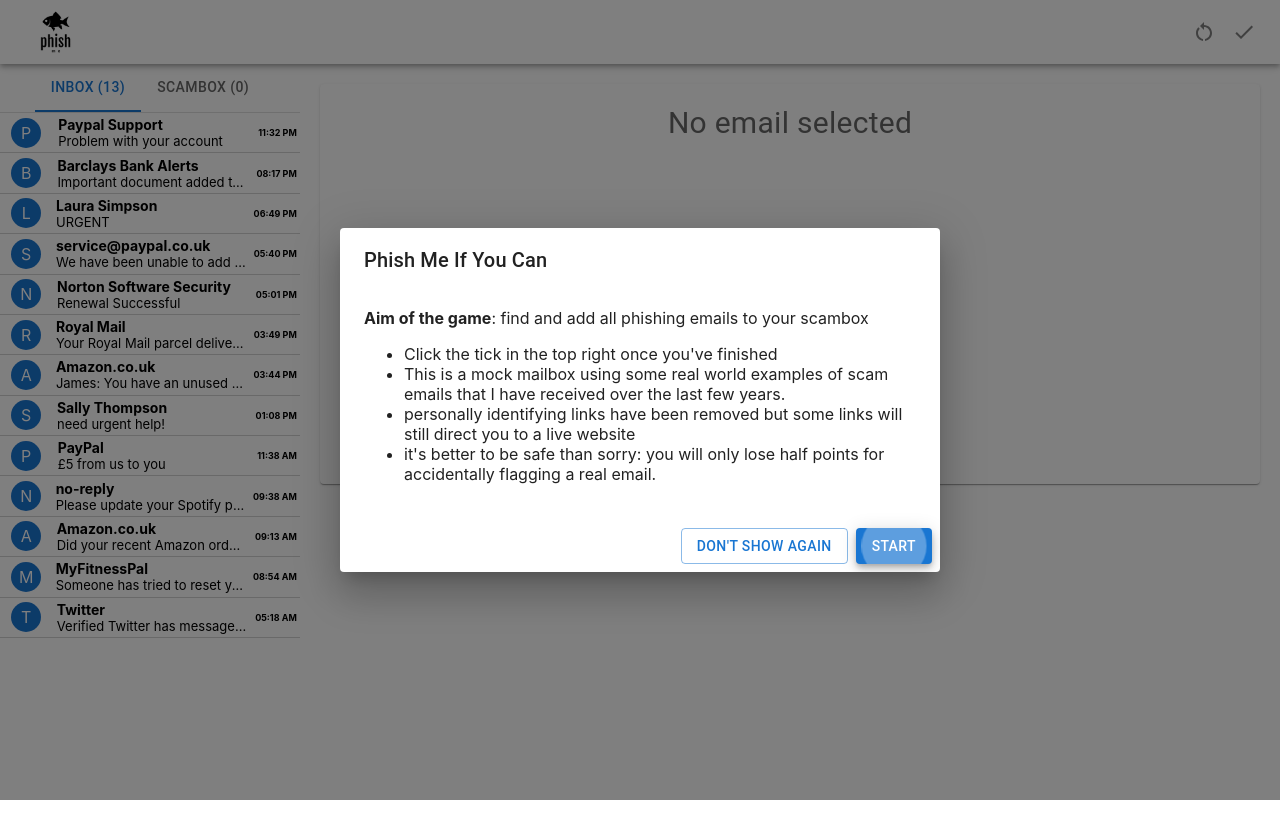
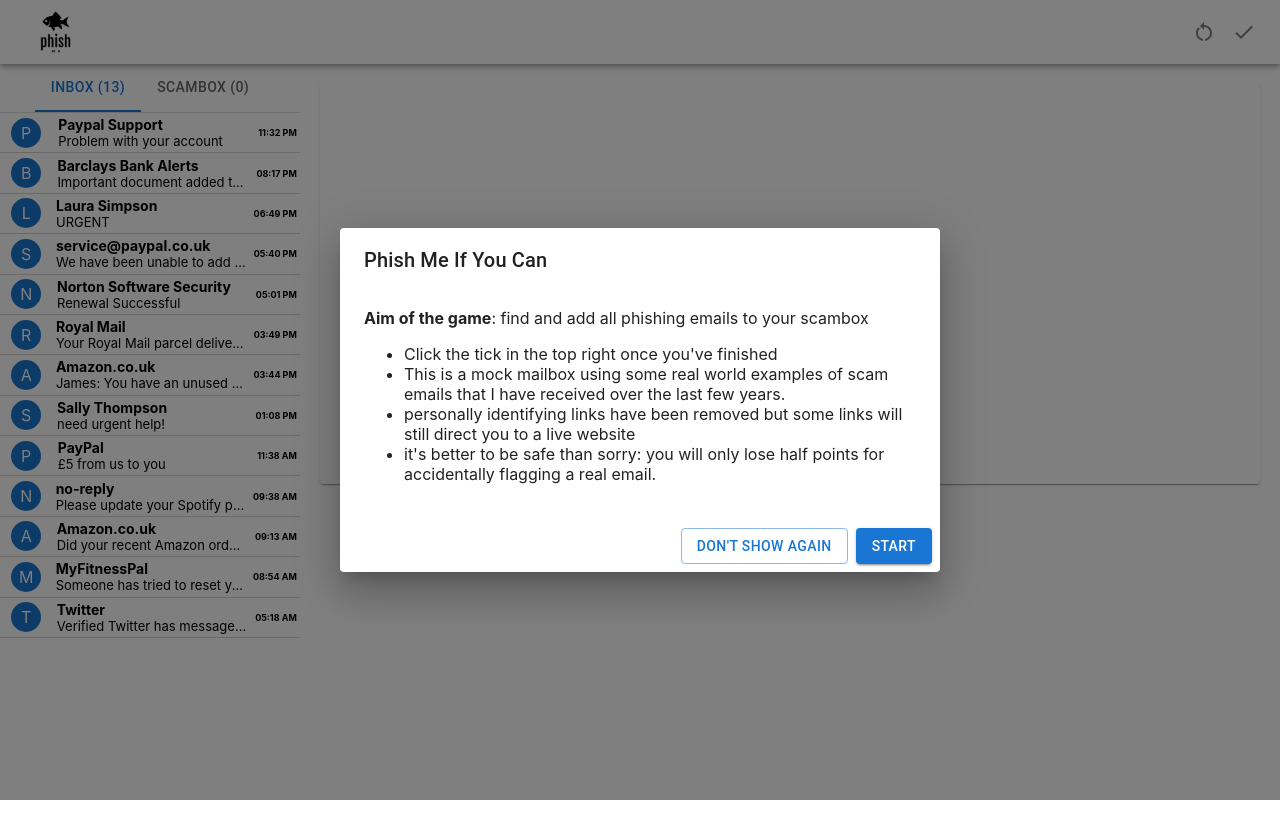
Before and after one commit to patrickcollings/phish-me-if-you-can-2, a React app: page / in a window 1280 px wide. Shown: the top 838 px of the page. Built offline with nearby package versions, Linux system fonts and the light colour scheme.

Commit message:
final style tweaks and remove console logs

```diff
--- a/src/assets/emails.js
+++ b/src/assets/emails.js
@@ -118,6 +118,4 @@
   return email;
 });
 
-console.log(emails);
-
 export default emails;
--- a/src/components/confirmation-dialog/confirmation-dialog.js
+++ b/src/components/confirmation-dialog/confirmation-dialog.js
@@ -33,7 +33,6 @@
             onClick={() => {
               props.handleClose(true);
             }}
-            autoFocus
           >
             Yes
           </Button>
--- a/src/components/email-display/email-display.js
+++ b/src/components/email-display/email-display.js
@@ -78,10 +78,10 @@
     );
   } else {
     return (
-      <Card sx={{ minWidth: 275, minHeight: "50vh" }}>
+      <Card sx={{ minWidth: 275, minHeight: "50vh", display: 'flex', alignItems: 'center', justifyContent: 'center' }}>
         <CardContent>
           <Typography sx={{ fontSize: 30 }} color="text.secondary" gutterBottom>
-            No email selected
+            Nothing is selected
           </Typography>
         </CardContent>
       </Card>
--- a/src/components/finished-dialog/finished-dialog.js
+++ b/src/components/finished-dialog/finished-dialog.js
@@ -15,16 +15,16 @@
         aria-labelledby="alert-dialog-title"
         aria-describedby="alert-dialog-description"
       >
-        <DialogTitle id="alert-dialog-title">{"Your Results"}</DialogTitle>
+        <DialogTitle id="alert-dialog-title">{"Completed?"}</DialogTitle>
         <DialogContent>
           {!!props.result && (
             <>
               {/* <DialogContentText id="alert-dialog-description">
                 Missed {props.result.missed ?? 0}
               </DialogContentText> */}
-              <DialogContentText id="alert-dialog-description">
+              {/* <DialogContentText id="alert-dialog-description">
                 You've caught {props.result.caught ?? 0} phishing email(s)
-              </DialogContentText>
+              </DialogContentText> */}
               {/* <DialogContentText id="alert-dialog-description">
                 Accidental {props.result.accidental ?? 0}
               </DialogContentText> */}
@@ -44,7 +44,6 @@
             onClick={() => {
               props.handleClose(true);
             }}
-            autoFocus
           >
             Finish
           </Button>
--- a/src/components/welcome-dialog.js/welcome-dialog.jsx
+++ b/src/components/welcome-dialog.js/welcome-dialog.jsx
@@ -57,7 +57,6 @@
             onClick={() => {
               props.handleClose(false);
             }}
-            autoFocus
           >
             Start
           </Button>
--- a/src/views/result/result.js
+++ b/src/views/result/result.js
@@ -113,14 +113,12 @@
   }
 
   function calculateResults() {
-    console.log('calculating results');
     const scamsMissed = emailList.filter((email) => !!email.scam);
     const normalsCaught = scamList.filter((email) => !email.scam);
     const totalScamsCaught = scamList.length - normalsCaught.length;
     mixpanel.track("finished_test", {scamsMissed, normalsCaught, score: {scamsMissed: scamsMissed.length, accidental: normalsCaught.length, caught: totalScamsCaught}});
     const penalty = (normalsCaught.length > 0) ? (normalsCaught.length / 2) : 0;
     const totalScore = totalScamsCaught - penalty;
-    console.log(totalScore, totalScamsCaught, penalty);
     const score = Math.round((totalScore / (totalScamsCaught + scamsMissed.length)) * 100);
     return {
       missed: scamsMissed.length,
@@ -145,7 +143,6 @@
 
   const handleClickOpen = () => {
     const results = calculateResults();
-    console.log(results);
     setResult(results);
     setOpen(true);
   };
```
